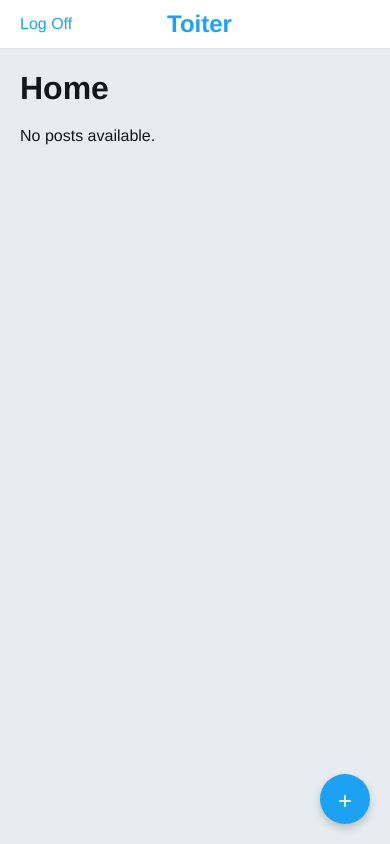
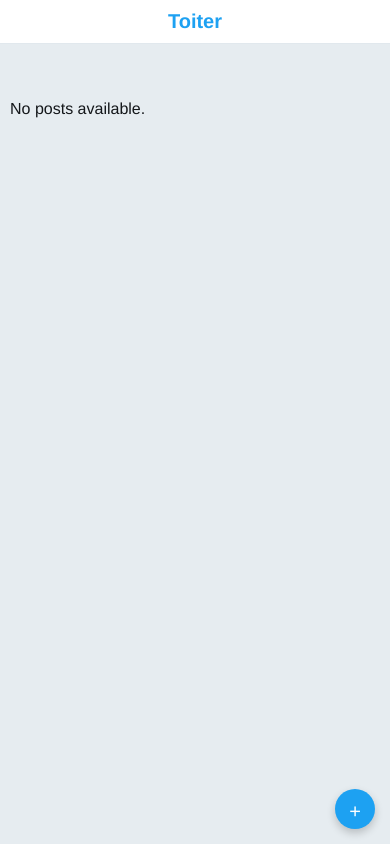
Before and after one commit to JoaolMoreno/toiter, a Flask app: page / in a window 390 px wide. Run offline with Flask 3, Linux system fonts and the light colour scheme; the visitor is signed in with stand-in values (Sample User, id 1); data that the repository does not hold is empty.

Commit message:
Ajuste no estilo geral da aplicação

```diff
--- a/static/styles.css
+++ b/static/styles.css
@@ -5,13 +5,36 @@
     box-sizing: border-box;
 }
 
+/* Estilos Gerais */
 body {
     font-family: "Helvetica Neue", Helvetica, Arial, sans-serif;
     background-color: #e6ecf0;
     color: #14171a;
 }
 
-/* Header */
+a {
+    color: #1da1f2;
+    text-decoration: none;
+}
+
+a:hover {
+    text-decoration: underline;
+}
+
+button {
+    background-color: #1da1f2;
+    color: white;
+    border: none;
+    padding: 5px 15px;
+    cursor: pointer;
+    border-radius: 20px;
+    font-size: 14px;
+}
+
+button:hover {
+    background-color: #0d95e8;
+}
+
 header {
     background-color: #ffffff;
     border-bottom: 1px solid #e1e8ed;
@@ -20,24 +43,27 @@ header {
     width: 100%;
     top: 0;
     z-index: 1000;
+    display: flex;
+    align-items: center;
+    justify-content: space-between; /* Distribui os itens */
 }
 
 .header-left,
 .header-center,
 .header-right {
-    display: inline-block;
-    vertical-align: middle;
+    flex: 1; /* Distribui o espaço igualmente */
 }
 
-.header-left,
-.header-right {
-    width: 25%;
+.header-center {
+    text-align: center;
+}
+
+.header-left {
     text-align: left;
 }
 
-.header-center {
-    width: 50%;
-    text-align: center;
+.header-right {
+    text-align: right;
 }
 
 .header-center h1 {
@@ -90,12 +117,36 @@ header {
 /* Conteúdo Principal */
 .content {
     padding: 70px 20px 20px 20px; /* Ajusta para considerar o header fixo */
-    max-width: 600px;
+    max-width: 800px;
     margin: 0 auto;
 }
 
+/* Containers */
+.login-container,
+.create-post-container,
+.reply-container {
+    max-width: 800px;
+    margin: 0 auto;
+    background-color: #ffffff;
+    padding: 20px;
+    border: 1px solid #e1e8ed;
+    border-radius: 5px;
+    margin-top: 70px; /* Ajusta para considerar o header fixo */
+}
+
+.reply-actions {
+    margin-top: 10px;
+    display: flex;
+    gap: 10px;
+}
+
 /* Posts */
-.post, .reply {
+.posts {
+    margin-top: 20px;
+}
+
+.post,
+.reply {
     background-color: #ffffff;
     border: 1px solid #e1e8ed;
     padding: 10px;
@@ -183,70 +237,66 @@ textarea:focus {
     margin-bottom: 10px;
 }
 
-/* Campo de resposta e botões */
-textarea#content {
-    width: 100%;
+/* Responsividade */
+@media screen and (max-width: 600px) {
+    header {
         padding: 10px;
-    margin-top: 10px;
-    font-size: 14px;
-    border: 1px solid #e1e8ed;
-    border-radius: 5px;
-    resize: none;
+        flex-direction: column;
+        align-items: center;
     }
 
-textarea#content::placeholder {
-    color: #657786;
+    .header-left,
+    .header-right {
+        display: none; /* Esconde elementos opcionais no mobile */
+        align-items: center;
+        justify-content: center;
     }
 
-
-/* Links */
-a {
-    color: #1da1f2;
-    text-decoration: none;
+    .header-center {
+        flex: none;
     }
 
-a:hover {
-    text-decoration: underline;
+    .header-center h1 {
+        font-size: 20px;
     }
 
-/* Footer (se necessário) */
-footer {
-    text-align: center;
-    padding: 20px;
-    font-size: 12px;
-    color: #657786;
+    .content {
+        padding: 80px 10px 20px 10px;
     }
 
-.posts {
-    margin-top: 20px;
+    .create-post-button {
+        width: 40px;
+        height: 40px;
+        font-size: 20px;
+        line-height: 40px;
+        bottom: 15px;
+        right: 15px;
     }
 
-.post {
-    background-color: #ffffff;
-    border: 1px solid #e1e8ed;
-    padding: 10px;
-    margin-bottom: 10px;
-    border-radius: 5px;
+    .post,
+    .reply {
+        padding: 10px 5px;
     }
 
-.post .post {
-    margin-top: 10px;
-    border-color: #cfd9de;
+    .post-meta {
+        font-size: 12px;
     }
 
-.like-form, .post a {
-    display: inline-block;
-    margin-right: 10px;
+    .post-actions button,
+    .cancel-button,
+    button {
+        padding: 5px 10px;
+        font-size: 12px;
     }
 
-.like-form button {
-    margin-right: 5px;
+    .post-media {
+        max-height: 300px;
     }
-/* Estilo para imagem e vídeo do post */
-.post-media {
-    max-width: 100%;  /* Para garantir que a mídia não ultrapasse a largura do contêiner */
-    max-height: 500px;  /* Altura máxima para garantir uma exibição confortável */
-    margin-top: 10px;
-    border-radius: 5px;
-    display: block;
+
+    .login-container,
+    .create-post-container,
+    .reply-container {
+        margin-top: 80px;
+        padding: 15px;
     }
+}
--- a/templates/home.html
+++ b/templates/home.html
@@ -1,7 +1,6 @@
 {% extends 'base.html' %}
 {% block title %}TOITER{% endblock %}
 {% block content %}
-<h1>Home</h1>
 <div class="posts">
     {% for post in posts %}
         {% set post_var = post %}
```
Also changed, not shown: other parts of static/styles.css (+36 -32 lines), templates/base.html (+51 -0 lines). Lines whose indentation alone changed are shown as unchanged.
